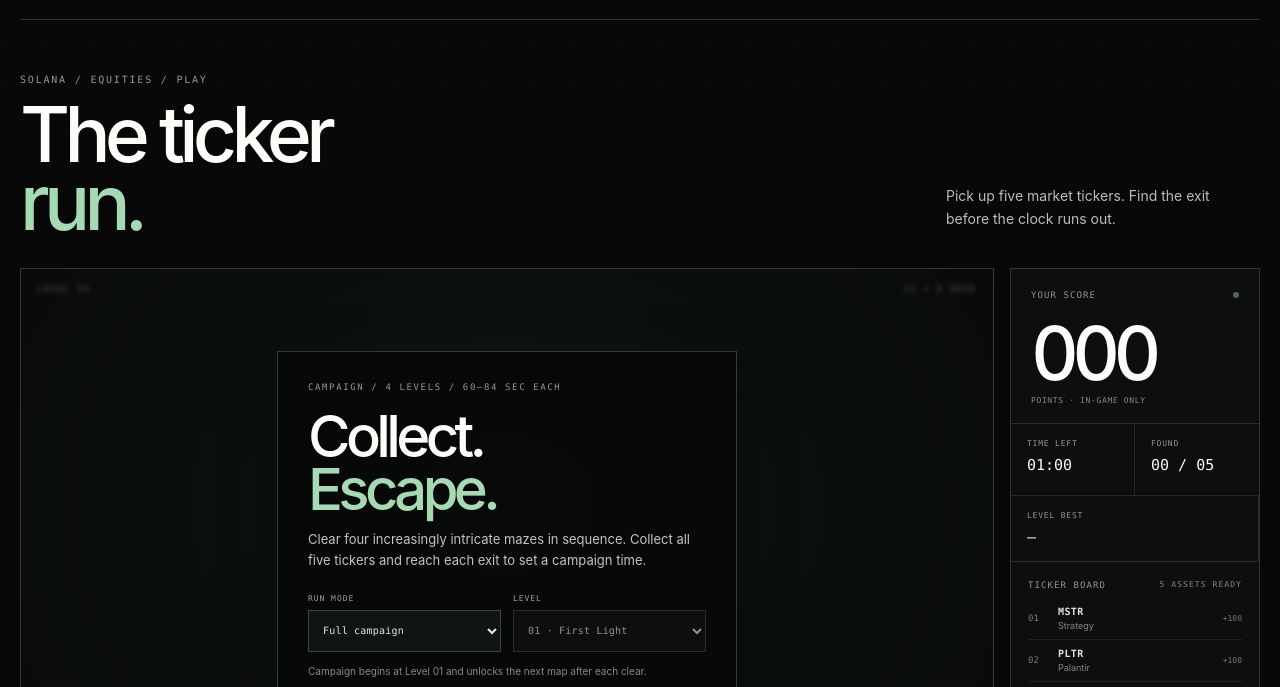
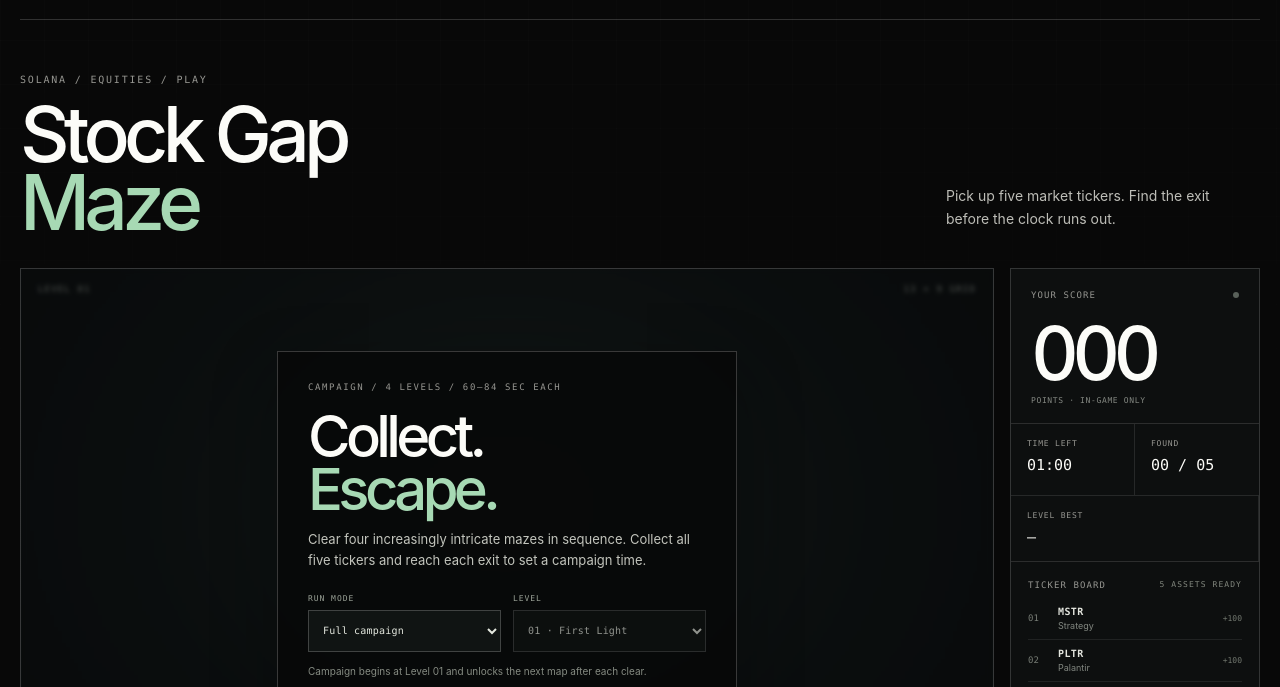
Before and after one commit to akang123/solana-stock-gap-monitor, a website: page site/game.html in a window 1280 px wide. Shown: the part 48-735 px from the top of the page. Drawn offline with nearby package versions, Linux system fonts and the light colour scheme.

Commit message:
fix: rename maze game to Stock Gap Maze

```diff
--- a/site/game.html
+++ b/site/game.html
@@ -27,7 +27,7 @@
         <section class="game-intro" aria-labelledby="game-title">
           <div>
             <p class="eyebrow">SOLANA / EQUITIES / PLAY</p>
-            <h1 id="game-title">The ticker<br /><em>run.</em></h1>
+            <h1 id="game-title">Stock Gap<br /><em>Maze</em></h1>
           </div>
           <p class="game-deck">Pick up five market tickers. Find the exit before the clock runs out.</p>
         </section>
```
